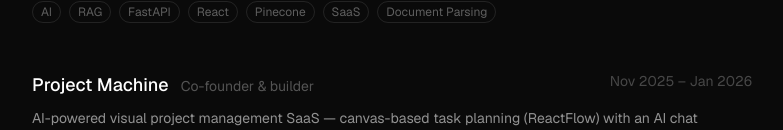
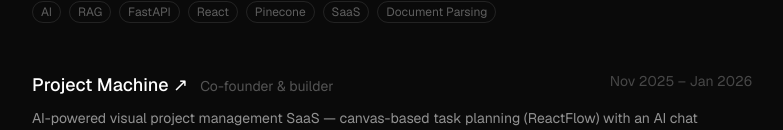
Before and after one commit to dev-thandabantu/bthanda, a Next.js app: page / in a window 1280 px wide. Shown: the part 822-952 px from the top of the page, without its empty margins (248-1031 px from the left). Built offline with nearby package versions, Linux system fonts and the light colour scheme.

Commit message:
feat: add Project Machine live link
Co-Authored-By: Claude Sonnet 4.6 <noreply@anthropic.com>

```diff
--- a/src/components/Work.tsx
+++ b/src/components/Work.tsx
@@ -10,7 +10,7 @@ const projects = [
   },
   {
     name: "Project Machine",
-    url: null,
+    url: "https://the-project-machine-inky.vercel.app/",
     role: "Co-founder & builder",
     period: "Nov 2025 – Jan 2026",
     description:
```
